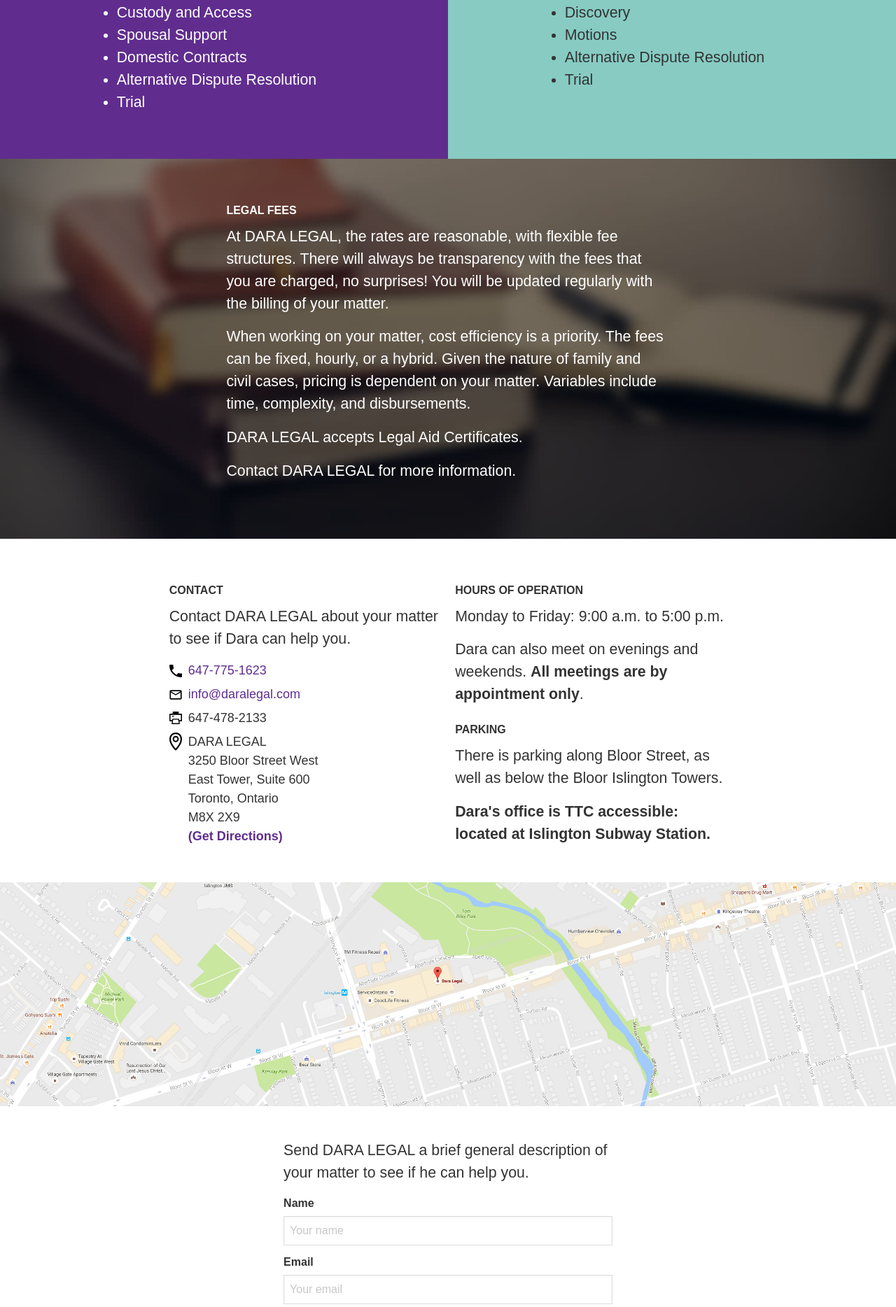
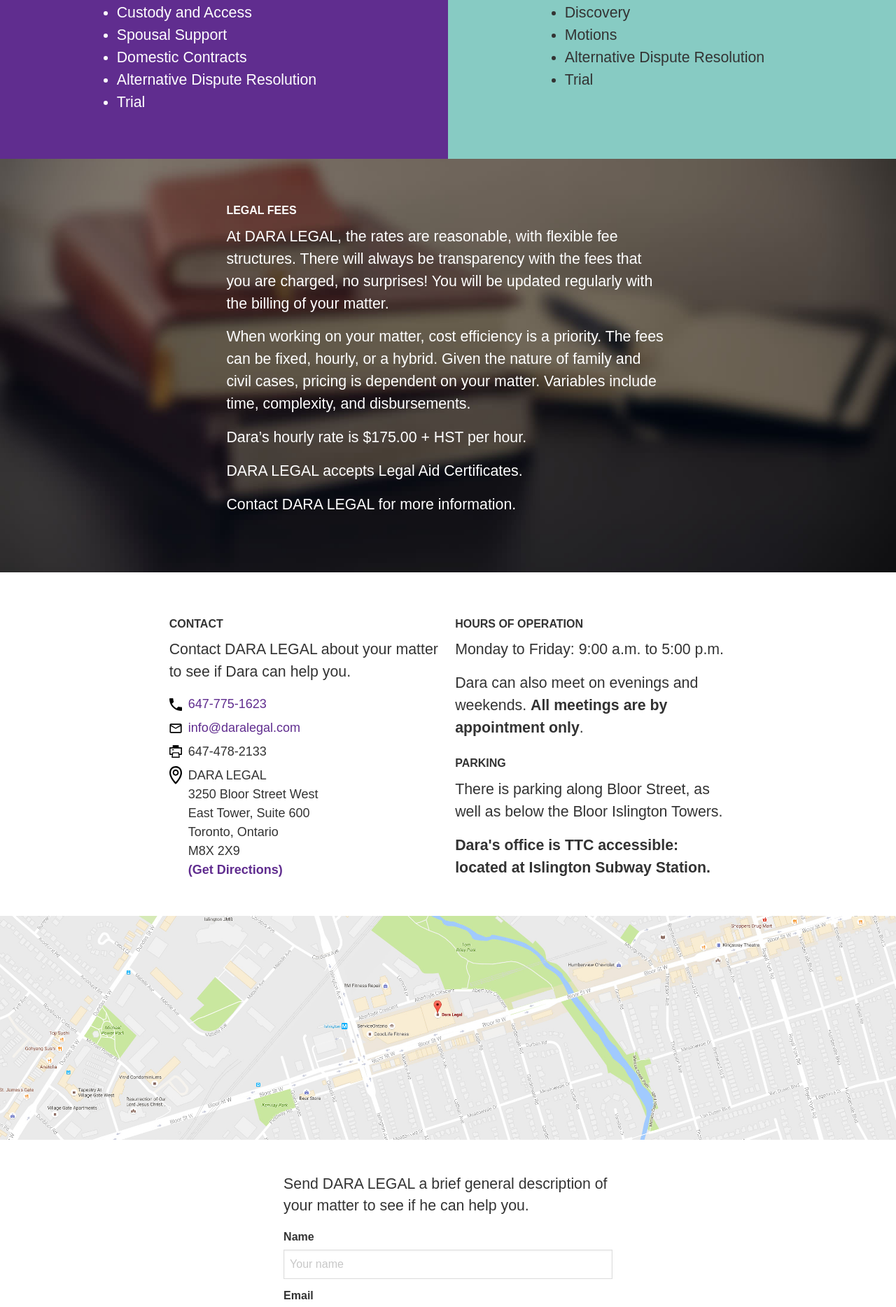
Before and after one commit to daralegal/daralegal.github.io, a Jekyll site: the page built from index.html, in a window 1280 px wide. Shown: the part 1630-3498 px from the top of the page at 70% size. Built offline with Jekyll 4.4.1, drawn with Linux system fonts in a browser that asks for light colours; nearby versions of some CDN libraries.

Commit message:
Added rate fee

```diff
--- a/index.html
+++ b/index.html
@@ -116,6 +116,7 @@ layout: default
         <h1>Legal Fees</h1>
         <p>At DARA LEGAL, the rates are reasonable, with flexible fee structures. There will always be transparency with the fees that you are charged, no surprises! You will be updated regularly with the billing of your matter.</p>
         <p>When working on your matter, cost efficiency is a priority. The fees can be fixed, hourly, or a hybrid. Given the nature of family and civil cases, pricing is dependent on your matter. Variables include time, complexity, and disbursements.</p>
+        <p>Dara’s hourly rate is $175.00 + HST per hour.</p>
         <p>DARA LEGAL accepts Legal Aid Certificates.</p>
         <p>Contact DARA LEGAL for more information.</p>
       </div>
```
